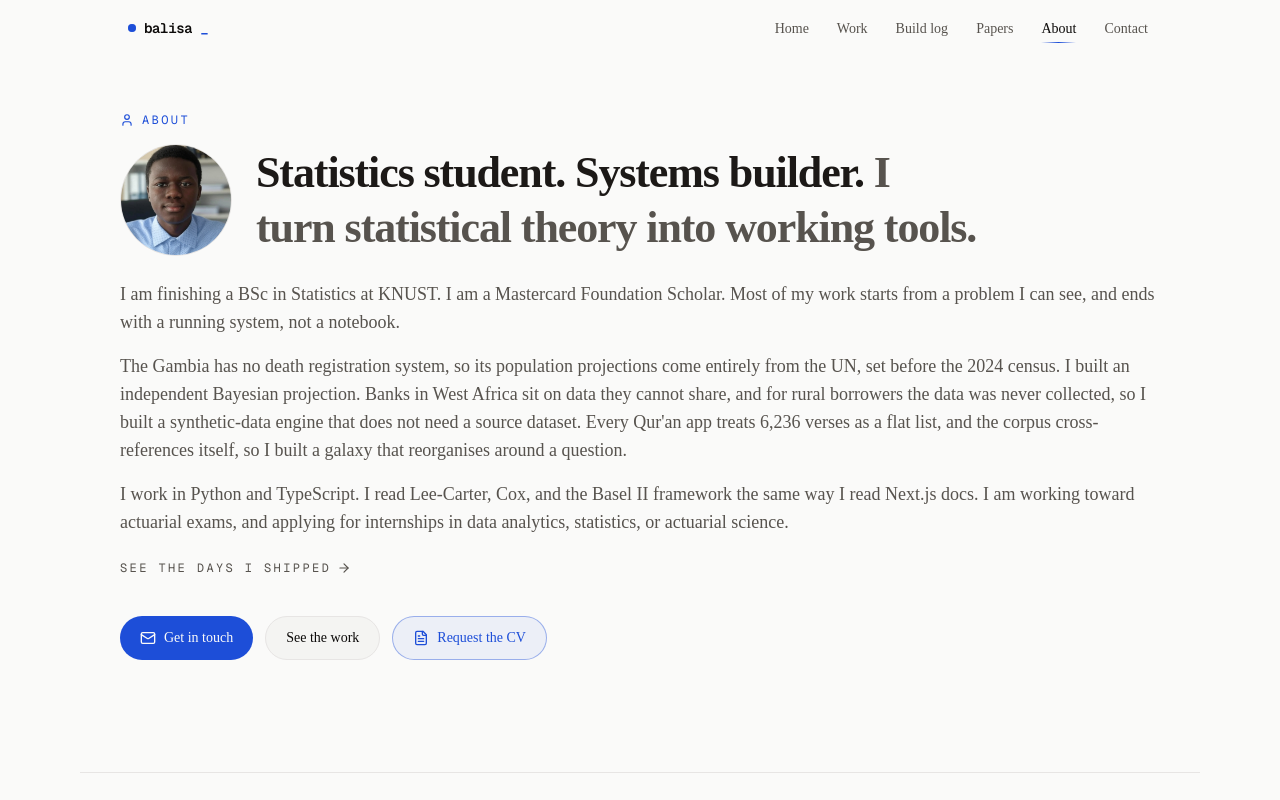
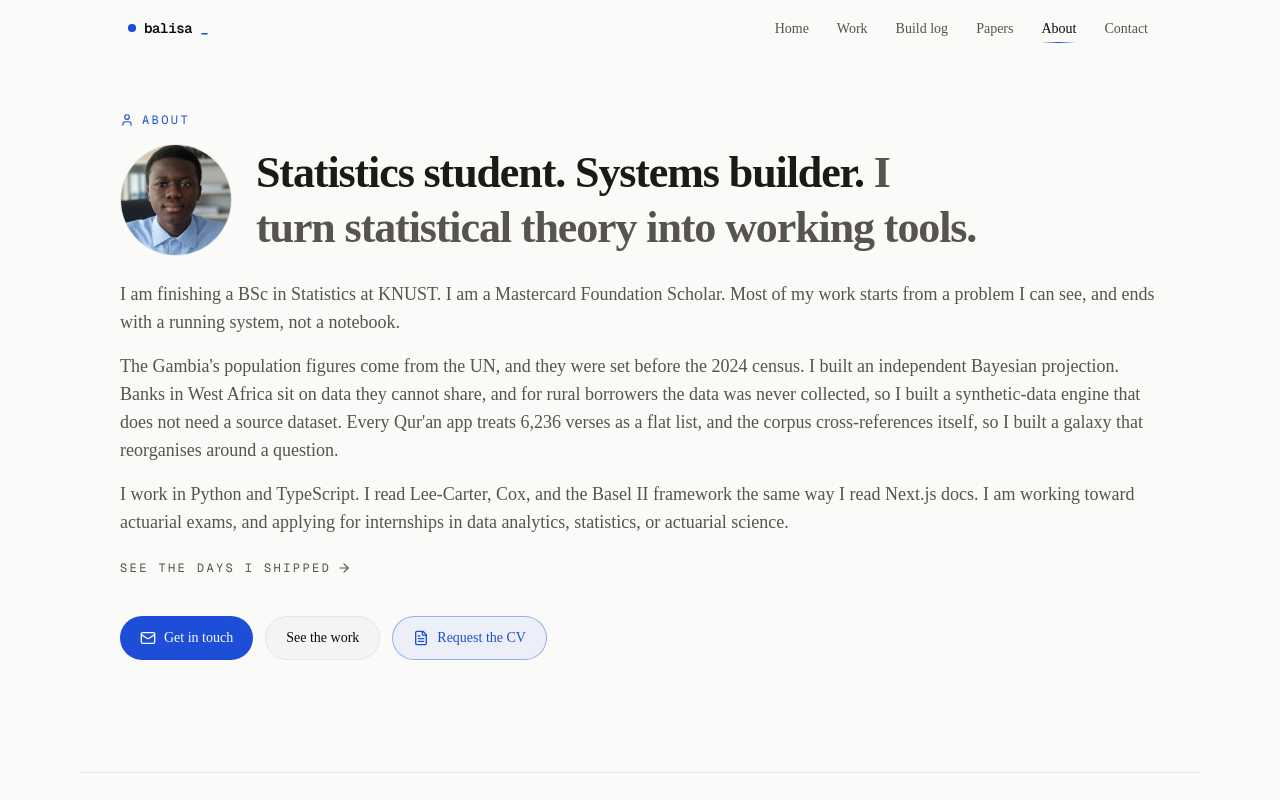
Before and after one commit to Balisa50/Balisa50.github.io, a Next.js app: page /about in a window 1280 px wide. Shown: the top 800 px of the page. Built offline with nearby package versions, Linux system fonts and the light colour scheme.

Commit message:
content: about paragraph no longer repeats the project card phrasing

```diff
--- a/components/About.tsx
+++ b/components/About.tsx
@@ -56,9 +56,7 @@ export function About() {
             see, and ends with a running system, not a notebook.
           </p>
           <p>
-            The Gambia has no death registration system, so its population
-            projections come entirely from the UN, set before the 2024 census.
-            I built an independent Bayesian projection. Banks in West Africa
+            The Gambia&apos;s population figures come from the UN, and they were set before the 2024 census. I built an independent Bayesian projection. Banks in West Africa
             sit on data they cannot share, and for rural borrowers the data
             was never collected, so I built a synthetic-data engine that does
             not need a source dataset. Every Qur&apos;an app treats 6,236
```
